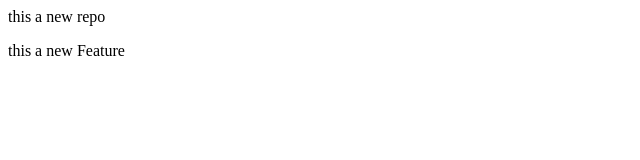
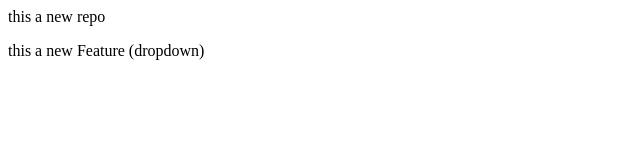
Before and after one commit to Aniketjha8625/localrepo, a plain HTML site: page index.html in a window 1280 px wide. Shown: the full height of the page, 0-640 px from the left. Drawn offline with Linux system fonts and the light colour scheme.

```diff
--- a/index.html
+++ b/index.html
@@ -1,2 +1,2 @@
 <p>this a new repo </p>
-<p>this a new Feature </p>
+<p>this a new Feature (dropdown)</p>
```
